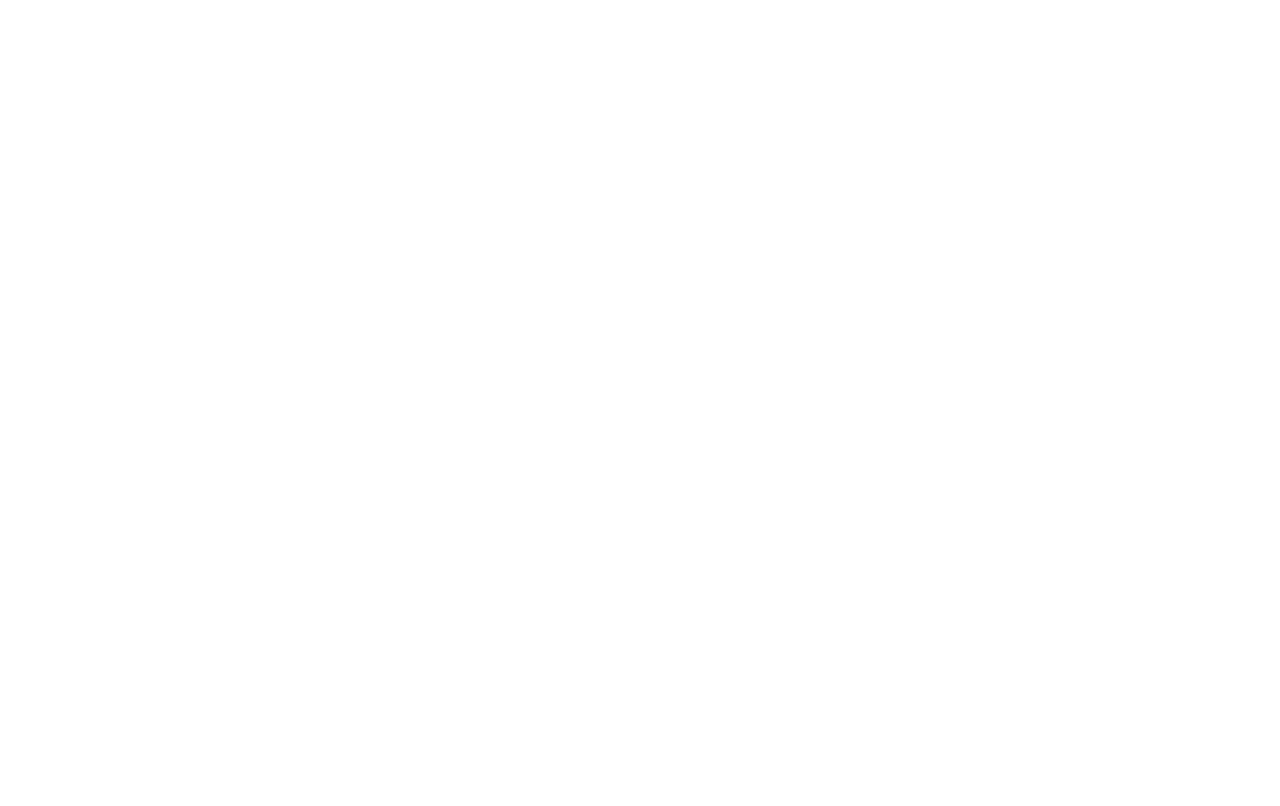
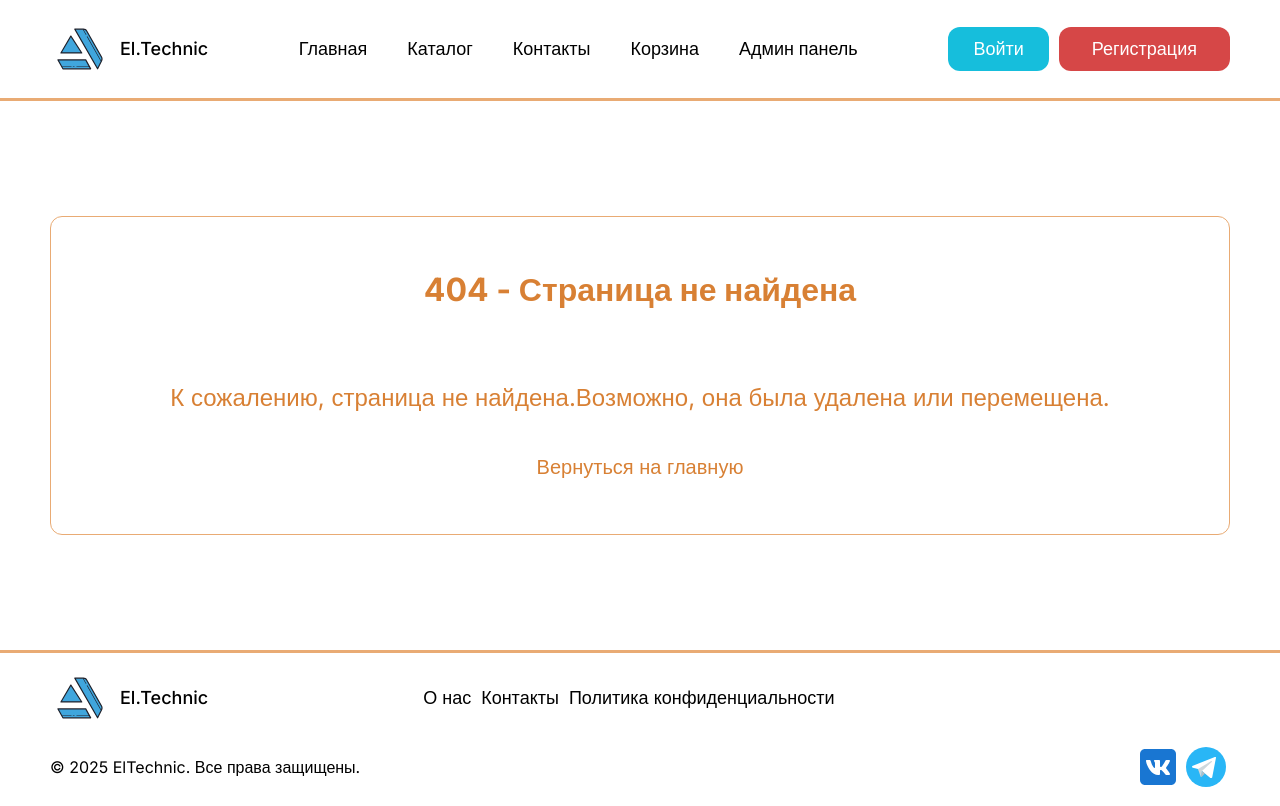
Before and after one commit to KuzAnton8335/el-technik, a React (Vite) app: page /cardPage in a window 1280 px wide. Before the commit this address had no page. Built offline with nearby package versions, Linux system fonts and the light colour scheme.

Commit message:
добавил страницу 404

```diff
--- a/src/App.jsx
+++ b/src/App.jsx
@@ -9,6 +9,7 @@
 import LoginPage from './pages/LoginPage';
 import RegistrationPage from './pages/registrationPage';
 import ProductPanel from './pages/ProductPanel';
+import NotFoundPage from './pages/notFoundPage';
 
 const App = () => {
 	return (
@@ -23,6 +24,7 @@
 				<Route path="/about" element={<AboutAs />} />
 				<Route path="/politics" element={<Politics />} />
 				<Route path="/products/:id" element={<CardPage />} />
+				<Route path="*" element={<NotFoundPage/>} />
 			</Routes>
 	);
 };
--- /dev/null
+++ b/src/pages/NotFoundPage/NotFoundPage.jsx
@@ -0,0 +1,21 @@
+import "./notfoundpage.scss";
+import { Header } from '../../layouts/Header/Header';
+import { Footer } from '../../layouts/Footer/Footer';
+import { NavLink } from "react-router-dom";
+
+const NotFoundPage = () => {
+	return (
+		<div className="notfoundpage">
+			<Header />
+			<div className="container">
+				<div className="notfoundpage__wrapper">
+					<h1 className="notfoundpage__title">404 - Страница не найдена</h1>
+					<p className="notfoundpage__text">К сожалению, страница не найдена.Возможно, она была удалена или перемещена.</p>
+					<NavLink to="/" className="notfoundpage__link">Вернуться на главную</NavLink>
+				</div>
+			</div>
+			<Footer />
+		</div>
+	);
+};
+export default NotFoundPage;
--- /dev/null
+++ b/src/pages/NotFoundPage/index.js
@@ -0,0 +1,2 @@
+import NotFoundPage from './NotFoundPage';
+export default NotFoundPage;
--- /dev/null
+++ b/src/pages/NotFoundPage/notfoundpage.scss
@@ -0,0 +1,31 @@
+.notfoundpage{
+	&__wrapper{
+		border:1px solid #E9AB74;
+		border-radius: 12px;
+		margin-top: 115px;
+		margin-bottom: 115px;
+		display: flex;
+		align-items: center;
+		flex-direction: column;
+	}
+
+	&__title{
+		color:#d88034;
+		padding-top: 55px;
+		padding-bottom: 55px;
+	}
+    &__text{
+		padding-top: 20px;
+		padding-bottom: 20px;
+		font-size: 24px;
+		color:#d88034;
+	}
+
+	&__link{
+		padding-top: 25px;
+		padding-bottom: 55px;
+		color:#d88034;
+		font-size: 20px;
+	}
+
+}
```
